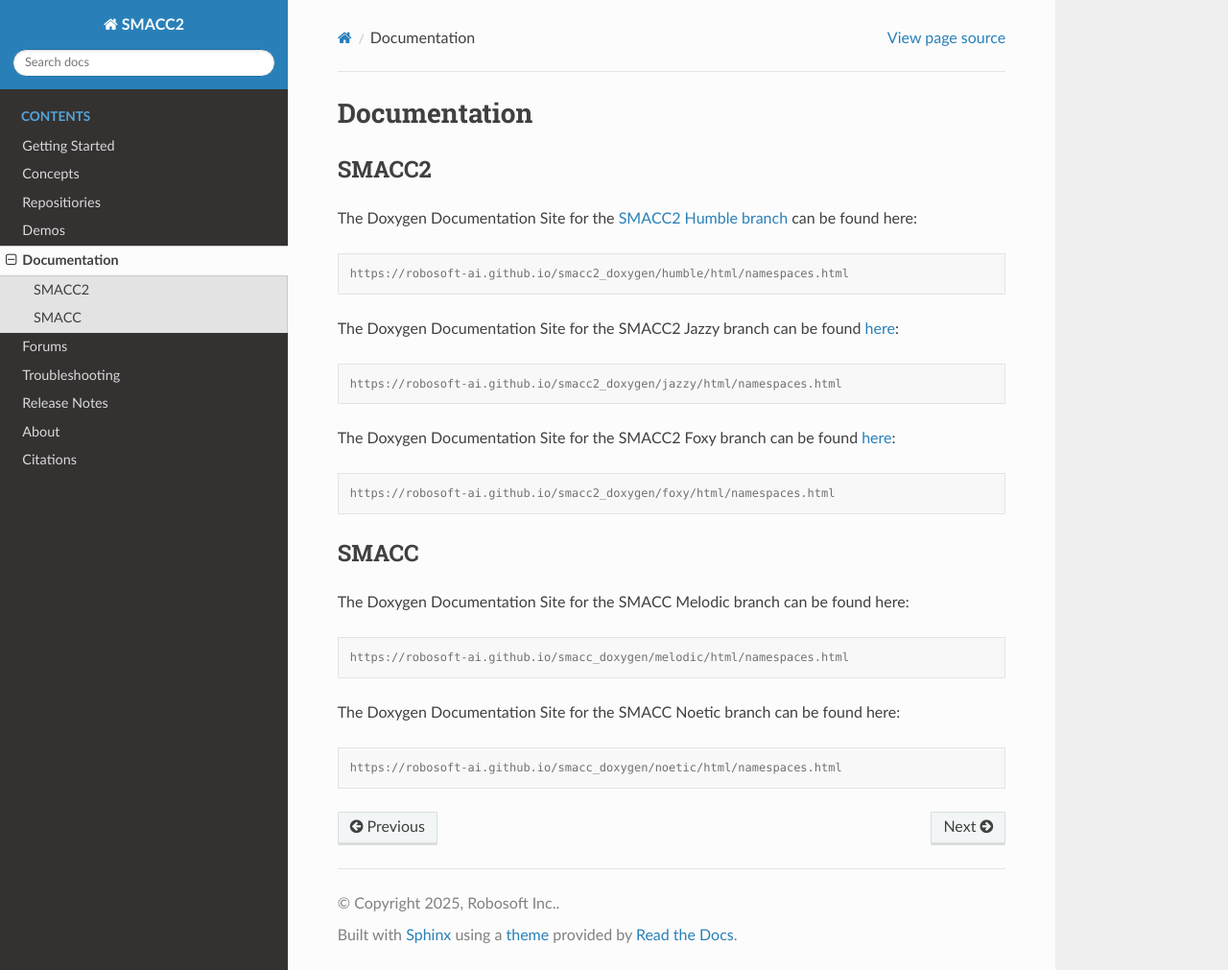
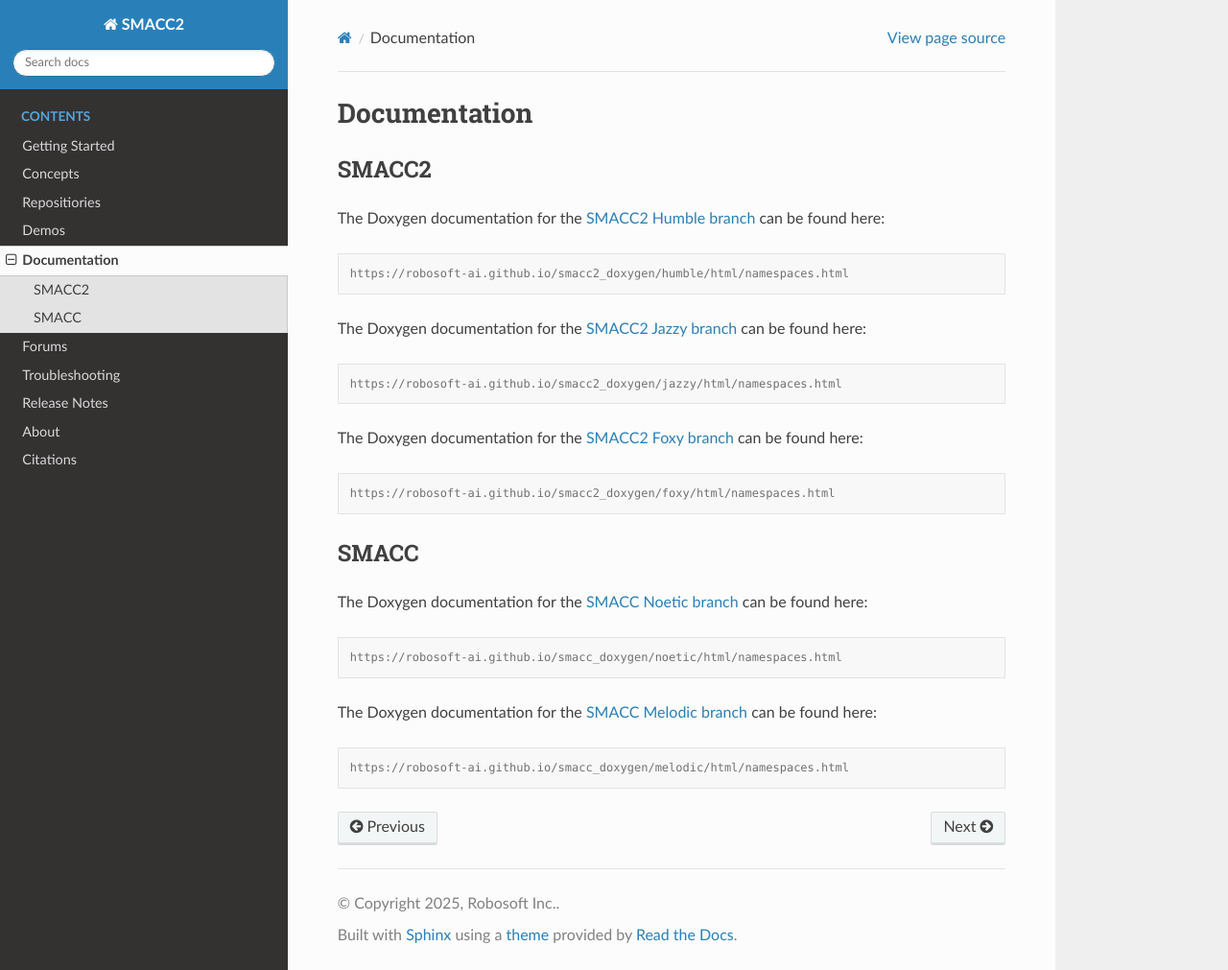
Before and after one commit to robosoft-ai/smacc2_docs, a Sphinx documentation site: the page built from docs/source/documentation.rst, in a window 1280 px wide and 1011 px high. Shown: the whole window at 96% size. Built offline with Sphinx 7.4.7 and the Read the Docs theme 3.1.0, drawn with Linux system fonts in a browser that asks for light colours.

Commit message:
Update documentation.rst

```diff
--- a/docs/source/documentation.rst
+++ b/docs/source/documentation.rst
@@ -4,19 +4,19 @@
 SMACC2
 ----------------
 
-The Doxygen Documentation Site for the `SMACC2 Humble branch <https://robosoft-ai.github.io/smacc2_doxygen/humble/html/namespaces.html>`_ can be found here:
+The Doxygen documentation for the `SMACC2 Humble branch <https://robosoft-ai.github.io/smacc2_doxygen/humble/html/namespaces.html>`_ can be found here:
 
 .. code-block:: console
 
    https://robosoft-ai.github.io/smacc2_doxygen/humble/html/namespaces.html
 
-The Doxygen Documentation Site for the SMACC2 Jazzy branch can be found `here <https://robosoft-ai.github.io/smacc2_doxygen/jazzy/html/namespaces.html>`_:
+The Doxygen documentation for the `SMACC2 Jazzy branch <https://robosoft-ai.github.io/smacc2_doxygen/jazzy/html/namespaces.html>`_ can be found here:
 
 .. code-block:: console
 
    https://robosoft-ai.github.io/smacc2_doxygen/jazzy/html/namespaces.html
 
-The Doxygen Documentation Site for the SMACC2 Foxy branch can be found `here <https://robosoft-ai.github.io/smacc2_doxygen/foxy/html/namespaces.html>`_:
+The Doxygen documentation for the `SMACC2 Foxy branch <https://robosoft-ai.github.io/smacc2_doxygen/foxy/html/namespaces.html>`_ can be found here:
 
 .. code-block:: console
 
@@ -26,14 +26,14 @@
 SMACC
 ------------
 
-The Doxygen Documentation Site for the SMACC Melodic branch can be found here:
+The Doxygen documentation for the `SMACC Noetic branch <https://robosoft-ai.github.io/smacc_doxygen/noetic/html/namespaces.html>`_ can be found here:
+
+.. code-block:: console
+
+   https://robosoft-ai.github.io/smacc_doxygen/noetic/html/namespaces.html
+
+The Doxygen documentation for the `SMACC Melodic branch <https://robosoft-ai.github.io/smacc_doxygen/melodic/html/namespaces.html>`_ can be found here:
 
 .. code-block:: console
 
    https://robosoft-ai.github.io/smacc_doxygen/melodic/html/namespaces.html
-
-The Doxygen Documentation Site for the SMACC Noetic branch can be found here:
-
-.. code-block:: console
-
-   https://robosoft-ai.github.io/smacc_doxygen/noetic/html/namespaces.html
```
